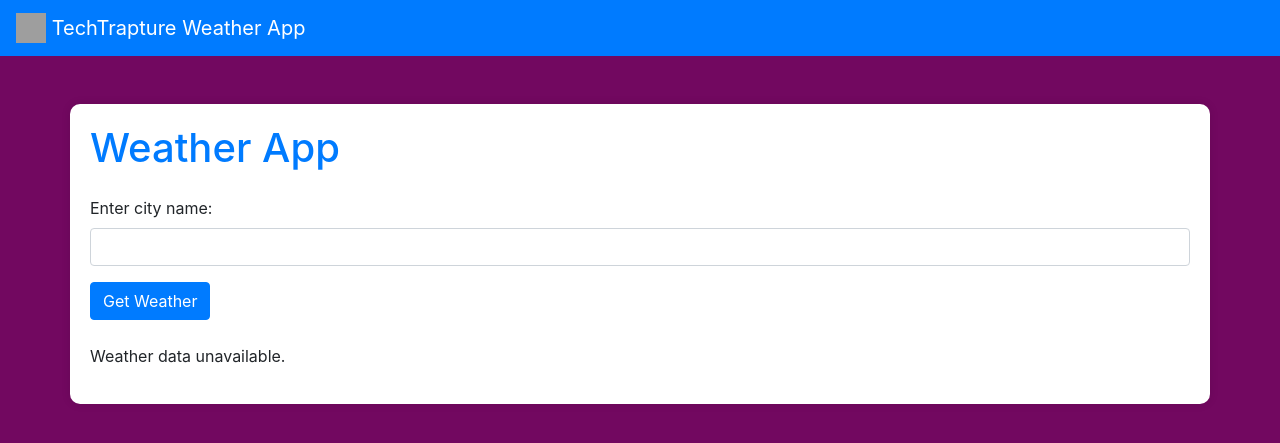
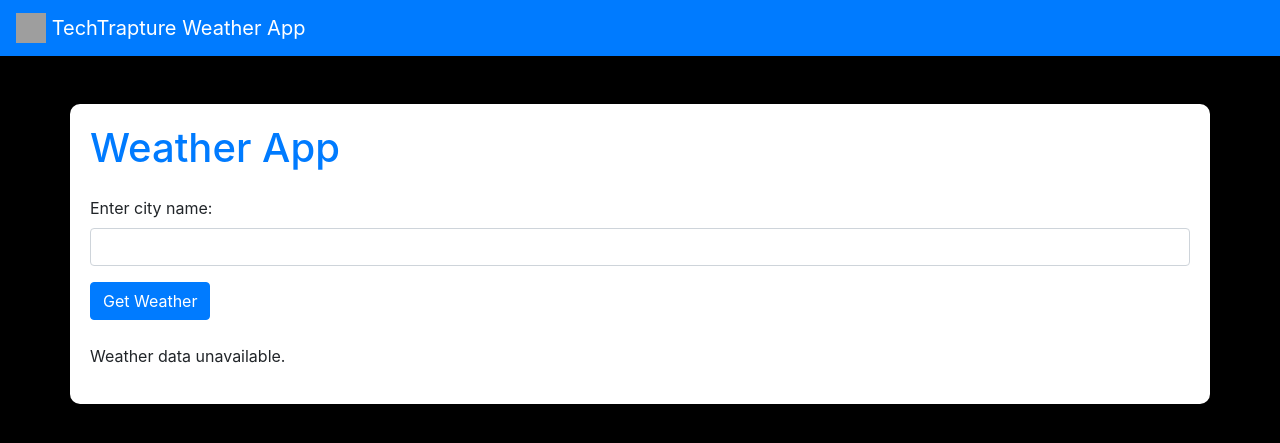
Before and after one commit to saga-birla/weather-app, a Flask app: page / in a window 1280 px wide. Shown: the top 443 px of the page. Run offline with Flask 3, Linux system fonts and the light colour scheme; some libraries are stand-ins or nearby versions; grey boxes are pictures that could not be loaded.

Commit message:
changed bg color to black

```diff
--- a/templates/index.html
+++ b/templates/index.html
@@ -7,7 +7,7 @@
     <link rel="stylesheet" href="https://stackpath.bootstrapcdn.com/bootstrap/4.5.0/css/bootstrap.min.css">
     <style>
         body {
-            background-color: rgb(114, 8, 96); /* Light gray background color */
+            background-color: rgb(0, 0, 0); /* Light gray background color */
         }
 
         .container {
```
